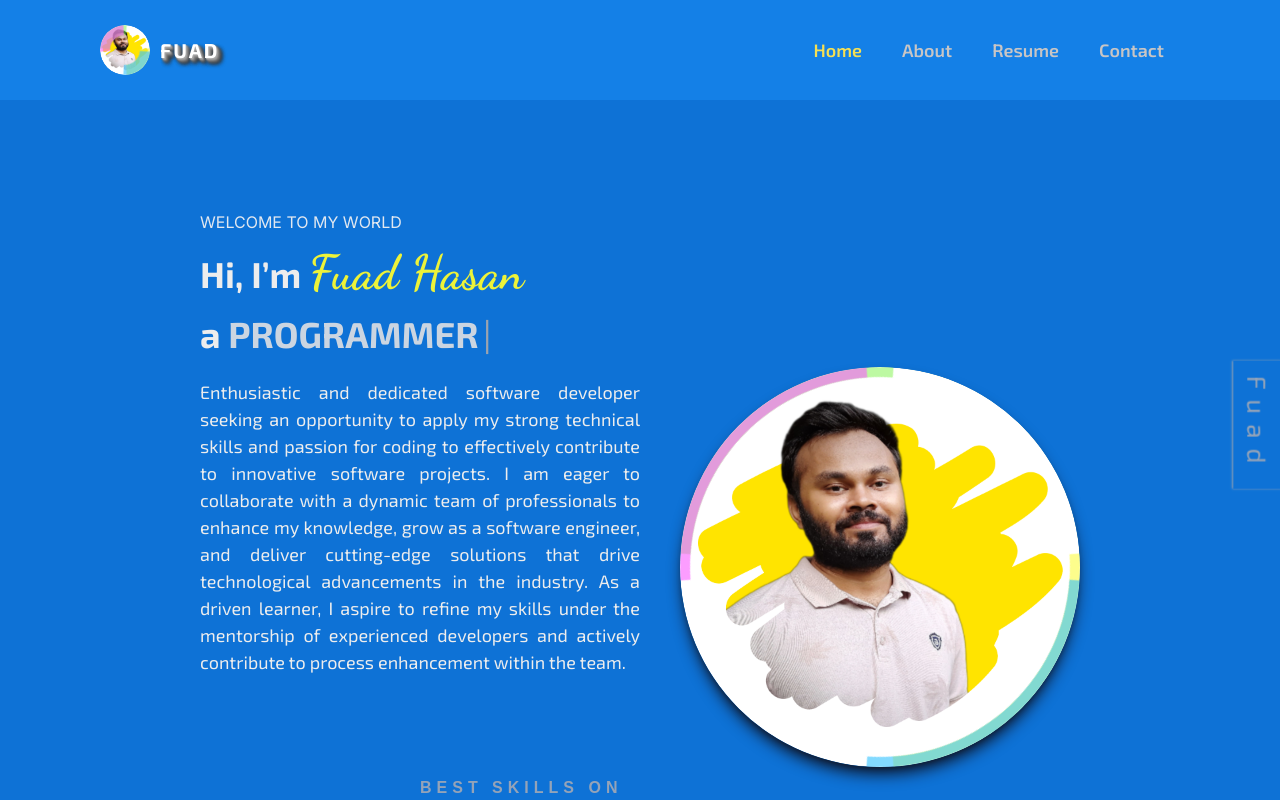
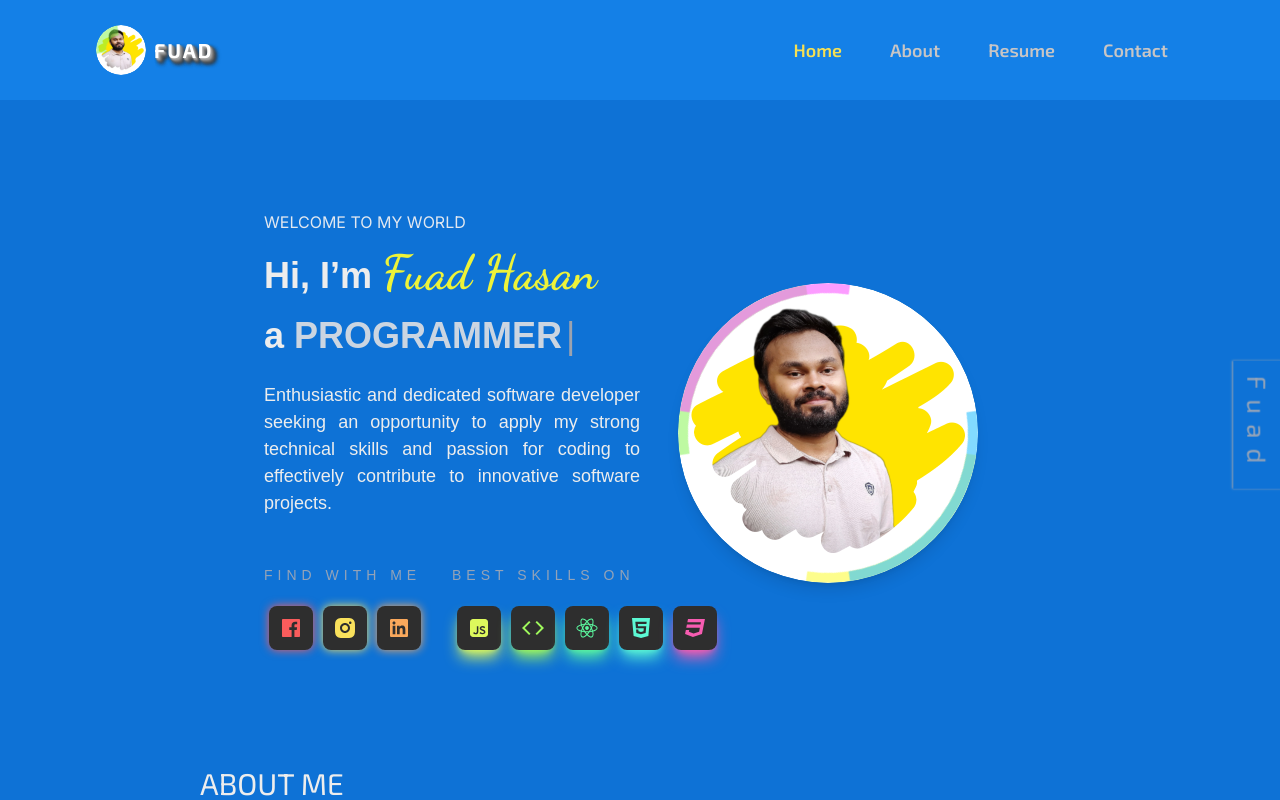
Before and after one commit to fuad-hasan-safat/fuad-hasan-safat, a Next.js app: page / in a window 1280 px wide. Shown: the top 800 px of the page. Built offline with nearby package versions, Linux system fonts and the light colour scheme; a web font is replaced by a local one.

Commit message:
home component response

```diff
--- a/components/Fullbody.tsx
+++ b/components/Fullbody.tsx
@@ -52,7 +52,7 @@ export default function Fullbody() {
     return (
         <>
             <Header sectionRefs={sectionRefs} />
-            <div id='fullcombinepage' className='relative px-[200px]'>
+            <div id='fullcombinepage' className='relative px-[30px] md:px-[200px]'>
                 <h1 className='top-[50%] right-[-42px] z-[99999] fixed shadow-gray-400 shadow-sm hover:shadow-md hover:shadow-gray-200 px-[15px] py-[5px] font-exo_2 text-[26px] text-slate-400 hover:text-white tracking-[10px] cursor-pointer rotate-[90deg]'>
                     Fuad
                 </h1>
--- a/components/HomePage.tsx
+++ b/components/HomePage.tsx
@@ -1,6 +1,6 @@
 "use client";
-import Image from 'next/image';
-import { useState, useEffect } from 'react';
+import Image from "next/image";
+import { useState, useEffect } from "react";
 import IconContainer from "./IconContainer";
 import {
     RiFacebookBoxFill,
@@ -10,16 +10,14 @@ import {
     RiReactjsFill,
     RiCodeFill,
     RiHtml5Fill,
-    RiCss3Fill
-} from '@remixicon/react';
-import styles from './header/RotatingImage.module.css';
+    RiCss3Fill,
+} from "@remixicon/react";
+import styles from "./header/RotatingImage.module.css";
 
-
-const words = ['developer', 'programmer', 'Professional Coder'];
-
+const words = ["developer", "programmer", "Professional Coder"];
 
 export default function HomePage() {
-    const [currentWord, setCurrentWord] = useState('');
+    const [currentWord, setCurrentWord] = useState("");
     const [isDeleting, setIsDeleting] = useState(false);
     const [loopNum, setLoopNum] = useState(0);
     const [charIndex, setCharIndex] = useState(0);
@@ -27,7 +25,9 @@ export default function HomePage() {
     useEffect(() => {
         const handleTyping = () => {
             const word = words[loopNum % words.length];
-            setCurrentWord(isDeleting ? word.substring(0, charIndex - 1) : word.substring(0, charIndex + 1));
+            setCurrentWord(
+                isDeleting ? word.substring(0, charIndex - 1) : word.substring(0, charIndex + 1)
+            );
             setCharIndex(charIndex + (isDeleting ? -1 : 1));
 
             if (!isDeleting && charIndex === word.length) {
@@ -43,35 +43,52 @@ export default function HomePage() {
         return () => clearTimeout(timer);
     }, [charIndex, isDeleting, loopNum]);
 
-
-
     const openFacebookProfile = () => {
-        window.open('https://www.facebook.com/fuad.safat.7', '_blank');
+        window.open("https://www.facebook.com/fuad.safat.7", "_blank");
     };
     const openInstagramProfile = () => {
-        window.open('https://www.instagram.com/fuadsafat', '_blank');
+        window.open("https://www.instagram.com/fuadsafat", "_blank");
     };
-
     const openLinkedInProfile = () => {
-        window.open('https://www.linkedin.com/in/fuad-hasan-safat', '_blank');
+        window.open("https://www.linkedin.com/in/fuad-hasan-safat", "_blank");
     };
 
     return (
-        <div className="flex flex-wrap items-center content-between w-full">
-            <div className="float-left w-[50%]">
-                <h6 className='font-inter text-[16px] text-slate-200 uppercase'>Welcome to My World</h6>
-                <h1 className="pt-[10px] font-bold font-exo_2 text-4xl leading-[60px]">
-                    Hi, I’m <span className="font-dancing_script text-[#edf339] text-5xl">Fuad Hasan</span><br />
-                    a <span className='text-slate-300 uppercase transition-all duration-300 ease-in-out'>{currentWord}</span>
+        <div className="flex md:flex-row flex-col-reverse items-center px-4 sm:px-8 lg:px-16 w-full">
+            {/* Left Section */}
+            <div className="w-full md:w-[50%] text-center md:text-left">
+                <h6 className="font-inter text-[14px] text-slate-200 sm:text-[16px] uppercase">
+                    Welcome to My World
+                </h6>
+                <h1 className="pt-3 font-bold text-2xl sm:text-4xl leading-[40px] sm:leading-[60px]">
+                    Hi, I’m{" "}
+                    <span className="font-dancing_script text-[#edf339] text-3xl sm:text-5xl">
+                        Fuad Hasan
+                    </span>
+                    <br />
+                    a{" "}
+                    <span className="text-slate-300 uppercase transition-all duration-300 ease-in-out">
+                        {currentWord}
+                    </span>
                     <span className="ml-1 font-extralight text-gray-400 typing-cursor">|</span>
                 </h1>
-                <p className='pt-[15px] font-exo_2 text-[18px] text-justify'>
-                Enthusiastic and dedicated software developer seeking an opportunity to apply my strong technical skills and passion for coding to effectively contribute to innovative software projects. I am eager to collaborate with a dynamic team of professionals to enhance my knowledge, grow as a software engineer, and deliver cutting-edge solutions that drive technological advancements in the industry. As a driven learner, I aspire to refine my skills under the mentorship of experienced developers and actively contribute to process enhancement within the team.                </p>
+                <p className="pt-4 text-[14px] text-justify sm:text-[18px]">
+                    Enthusiastic and dedicated software developer seeking an opportunity to apply
+                    my strong technical skills and passion for coding to effectively contribute to
+                    innovative software projects.
+                </p>
 
-                <section id='sociallink' className='flex flex-wrap items-center content-between pt-[100px] w-full'>
-                    <div className="w-[50%]">
-                        <h5 className="pb-[15px] font-semibold text-slate-400 uppercase tracking-[5px]">Find with me</h5>
-
+                {/* Social Links and Skills */}
+                <section
+                    id="sociallink"
+                    className="flex md:flex-row flex-col justify-between items-center pt-8 md:pt-12"
+                >
+                    {/* Social Links */}
+                    <div className="mb-6 md:mb-0 w-full md:w-[50%]">
+                        <h5 className="pb-4 text-slate-400 text-sm uppercase tracking-[5px]">
+                            Find with me
+                        </h5>
+                        <div className="flex justify-center md:justify-start space-x-4">
                             <IconContainer
                                 customClass="animate-swapColors1 transition-all duration-300 ease-in-out"
                                 isClickable={true}
@@ -79,7 +96,6 @@ export default function HomePage() {
                             >
                                 <RiFacebookBoxFill />
                             </IconContainer>
-
                             <IconContainer
                                 customClass="animate-swapColors2 transition-all duration-300 ease-in-out"
                                 isClickable={true}
@@ -87,7 +103,6 @@ export default function HomePage() {
                             >
                                 <RiInstagramFill />
                             </IconContainer>
-
                             <IconContainer
                                 customClass="animate-swapColors3 transition-all duration-300 ease-in-out"
                                 isClickable={true}
@@ -96,70 +111,56 @@ export default function HomePage() {
                                 <RiLinkedinBoxFill />
                             </IconContainer>
                         </div>
-                    <div className='w-[50%]'>
-                        <h5 className='pb-[15px] font-semibold text-slate-400 uppercase tracking-[5px]'>Best Skills On</h5>
+                    </div>
 
-                        <IconContainer
-                            customClass={'shadow-[#ddf95c] text-[#ddf95c]'}
-                        >
-                            <RiJavascriptFill
-                            />
-
+                    {/* Skills */}
+                    <div className="w-full md:w-[50%]">
+                        <h5 className="pb-4 text-slate-400 text-sm uppercase tracking-[5px]">
+                            Best Skills On
+                        </h5>
+                        <div className="flex justify-center md:justify-start space-x-4">
+                            <IconContainer customClass="shadow-[#ddf95c] text-[#ddf95c]">
+                                <RiJavascriptFill />
                             </IconContainer>
-
-                        <IconContainer
-                            customClass={'shadow-[#9ff95c] text-[#9ff95c]'}
-                        >
-                            <RiCodeFill
-                            />
+                            <IconContainer customClass="shadow-[#9ff95c] text-[#9ff95c]">
+                                <RiCodeFill />
                             </IconContainer>
-
-
-                        <IconContainer
-                            customClass={'shadow-[#5cf99f] text-[#5cf99f]'}
-                        >
-                            <RiReactjsFill
-                            />
-
+                            <IconContainer customClass="shadow-[#5cf99f] text-[#5cf99f]">
+                                <RiReactjsFill />
                             </IconContainer>
-
-                        <IconContainer
-                            customClass={'shadow-[#5cf9d4] text-[#5cf9d4]'}
-                        >
-                            <RiHtml5Fill
-                            />
-
+                            <IconContainer customClass="shadow-[#5cf9d4] text-[#5cf9d4]">
+                                <RiHtml5Fill />
                             </IconContainer>
-
-                        <IconContainer
-                            customClass={'shadow-[#f75cb1] text-[#f75cb1]'}
-                        >
-                            <RiCss3Fill
-                            />
-
+                            <IconContainer customClass="shadow-[#f75cb1] text-[#f75cb1]">
+                                <RiCss3Fill />
                             </IconContainer>
-
-
-
+                        </div>
                     </div>
                 </section>
             </div>
-            <div className="w-[50%]">
-                {/* <Image className='float-right' src="/profilepic/fuad.png" alt="fuad" width={400} height={400} /> */}
-                <div className={`${styles.imageContainer} z-[999] shadow-lg shadow-slate-900 hover:shadow-slate-500`}>
+
+            {/* Right Section */}
+            <div className="flex justify-center items-center mb-6 md:mb-0 w-full md:w-[50%]">
+                <div className={`${styles.imageContainer} shadow-lg hover:shadow-slate-500`}>
                     <Image
                         className={`${styles.profileImage}`}
                         src="/profilepic/fuad.png"
                         alt="fuad"
-                        width={400}
-                        height={400}
+                        width={300}
+                        height={300}
                     />
+                    {/* Conditionally render rings based on screen size */}
+                    {typeof window !== "undefined" && window.innerWidth > 768 && (
+                        <>
                             <div className={`${styles.ring}`}></div>
                             <div className={`${styles.ring}`}></div>
-                    <div className={`${styles.ring} `}></div>
                             <div className={`${styles.ring}`}></div>
+                            <div className={`${styles.ring}`}></div>
+                        </>
+                    )}
                 </div>
             </div>
+
         </div>
     );
-};
+}
--- a/components/header/Header.tsx
+++ b/components/header/Header.tsx
@@ -1,14 +1,14 @@
 "use client";
 import React, { useEffect, useState } from "react";
 import styles from "./header.module.css";
-import styles1 from './RotatingImageHeader.module.css';
+import styles1 from "./RotatingImageHeader.module.css";
 import Image from "next/image";
 import Button from "../Button";
 import { useDispatch, useSelector } from "@/lib/store";
 import { setActivePage } from "@/lib/features/header/headerSlice";
 import { RootState } from "@/lib/store";
+import { FaBars, FaTimes } from "react-icons/fa";
 
-// Define types for the sections and props
 type SectionRefs = {
   home: React.RefObject<HTMLElement>;
   about: React.RefObject<HTMLElement>;
@@ -23,12 +23,13 @@ interface HeaderProps {
 export default function Header({ sectionRefs }: HeaderProps) {
   const dispatch = useDispatch();
   const [isSticky, setIsSticky] = useState(false);
+  const [menuOpen, setMenuOpen] = useState(false);
   const activePage = useSelector((state: RootState) => state.header.activePage);
 
   const handleNavigation = (page: keyof SectionRefs) => {
     dispatch(setActivePage(page));
+    setMenuOpen(false); // Close menu on navigation
 
-    // Smooth scroll to the section
     if (sectionRefs[page].current) {
       sectionRefs[page].current.scrollIntoView({
         behavior: "smooth",
@@ -41,20 +42,18 @@ export default function Header({ sectionRefs }: HeaderProps) {
     const handleScroll = () => setIsSticky(window.scrollY > 100);
     window.addEventListener("scroll", handleScroll);
 
-    // IntersectionObserver logic
     const observer = new IntersectionObserver(
       (entries) => {
         entries.forEach((entry) => {
           if (entry.isIntersecting) {
             const sectionId = entry.target.getAttribute("id") as keyof SectionRefs;
-            dispatch(setActivePage(sectionId)); // Update the active page in Redux
+            dispatch(setActivePage(sectionId));
           }
         });
       },
-      { threshold: 0.6 } // Adjust threshold to control when a section is considered "in view"
+      { threshold: 0.6 }
     );
 
-    // Observe all sections
     Object.keys(sectionRefs).forEach((key) => {
       const ref = sectionRefs[key as keyof SectionRefs];
       if (ref.current) observer.observe(ref.current);
@@ -62,41 +61,63 @@ export default function Header({ sectionRefs }: HeaderProps) {
 
     return () => {
       window.removeEventListener("scroll", handleScroll);
-      observer.disconnect(); // Clean up observer
+      observer.disconnect();
     };
   }, [sectionRefs, dispatch]);
 
-
   return (
-        <header className={`${styles.header} ${isSticky ? styles.sticky : ''}`}>
-            <div className="flex justify-between items-center px-[100px] h-[100px] font-exo_2 text-[18px]">
-                <div onClick={() => handleNavigation('home')} className="flex flex-row items-center space-x-[10px] cursor-pointer">
-                    {/* <Image src={'/profilepic/fuad.png'} width={50} height={50} alt="" /> */}
+    <header className={`${styles.header} ${isSticky ? styles.sticky : ""}`}>
+      <div className="flex justify-between items-center px-6 md:px-24 h-16 md:h-[100px] font-exo_2 text-[18px]">
+        <div onClick={() => handleNavigation("home")} className="flex items-center space-x-2 cursor-pointer">
           <div className={styles1.imageContainer}>
             <Image
-                        className={`${styles1.profileImage} float-right`}
+              className={`${styles1.profileImage}`}
               src="/profilepic/fuad.png"
-                        alt="fuad"
+              alt="Fuad"
               width={50}
               height={50}
             />
             <div className={`${styles1.ring}`}></div>
-                    <div className={`${styles1.ring}`}></div>
-                    <div className={`${styles1.ring}`}></div>
-                    <div className={`${styles1.ring}`}></div>
           </div>
           <p className={`text-[20px] font-semibold tracking-widest ${styles.text3d}`}>Fuad</p>
         </div>
-                <div className={`flex flex-row space-x-2`}>
-                    <Button text="Home" onClick={() => handleNavigation('home')}
-                        className={activePage === 'home' ? 'text-[#f6e054]' : 'text-[#c8c5c5]'} />
-                    <Button text="About" onClick={() => handleNavigation('about')}
-                        className={activePage === 'about' ? 'text-[#f6e054]' : 'text-[#c8c5c5]'} />
-                    <Button text="Resume" onClick={() => handleNavigation('resume')}
-                        className={activePage === 'resume' ? 'text-[#f6e054]' : 'text-[#c8c5c5]'} />
-                    <Button text="Contact" onClick={() => handleNavigation('contact')}
-                        className={activePage === 'contact' ? 'text-[#f6e054]' : 'text-[#c8c5c5]'} />
+
+        {/* Hamburger Icon */}
+        <div className="md:hidden">
+          {menuOpen ? (
+            <FaTimes size={24} onClick={() => setMenuOpen(false)} className="cursor-pointer" />
+          ) : (
+            <FaBars size={24} onClick={() => setMenuOpen(true)} className="cursor-pointer" />
+          )}
         </div>
+
+        {/* Navigation Menu */}
+        <nav
+          className={`${
+            menuOpen ? "flex" : "hidden "
+          } absolute md:static top-16 left-0 w-full md:w-auto bg-gray-900 md:bg-transparent flex-col md:flex-row items-center space-y-2 md:space-y-0 md:flex md:space-x-4 z-[999999999]`}
+        >
+          <Button
+            text="Home"
+            onClick={() => handleNavigation("home")}
+            className={activePage === "home" ? "text-[#f6e054]" : "text-[#c8c5c5]"}
+          />
+          <Button
+            text="About"
+            onClick={() => handleNavigation("about")}
+            className={activePage === "about" ? "text-[#f6e054]" : "text-[#c8c5c5]"}
+          />
+          <Button
+            text="Resume"
+            onClick={() => handleNavigation("resume")}
+            className={activePage === "resume" ? "text-[#f6e054]" : "text-[#c8c5c5]"}
+          />
+          <Button
+            text="Contact"
+            onClick={() => handleNavigation("contact")}
+            className={activePage === "contact" ? "text-[#f6e054]" : "text-[#c8c5c5]"}
+          />
+        </nav>
       </div>
     </header>
   );
--- a/components/header/RotatingImage.module.css
+++ b/components/header/RotatingImage.module.css
@@ -1,32 +1,22 @@
 .imageContainer {
   position: relative;
-  width: 400px;
-  height: 400px;
+  /* width: 400px;
+  height: 400px; */
   display: inline-block;
   float: right;
-  overflow: hidden;
-  /* Ensure anything that goes outside is hidden */
-  border-radius: 50%;
-  /* Add this to make the container circular */
+  overflow: hidden; /* Ensures anything outside is hidden */
+  border-radius: 50%; /* Makes the container circular */
 }
 
 .profileImage {
   border-radius: 50%;
-  transition: transform 0.3s ease;
-  /* Smooth scaling effect */
+  transition: transform 0.3s ease, filter 0.3s ease; /* Smooth scaling and brightness effects */
 }
 
 .imageContainer:hover .profileImage {
   filter: brightness(90%);
-  transform: scale(1.1);
-  /* Scale on hover */
-
-  --tw-shadow: 0 4px 6px -1px rgb(0 0 0 / 0.1), 0 2px 4px -2px rgb(0 0 0 / 0.1);
-  --tw-shadow-colored: 0 4px 6px -1px var(--tw-shadow-color), 0 2px 4px -2px var(--tw-shadow-color);
-  box-shadow: var(--tw-ring-offset-shadow, 0 0 #0000), var(--tw-ring-shadow, 0 0 #0000), var(--tw-shadow);
-
-  --tw-shadow-color: #cbd5e1;
-  --tw-shadow: var(--tw-shadow-colored);
+  transform: scale(1.1); /* Slight zoom on hover */
+  box-shadow: 0 4px 6px -1px rgba(0, 0, 0, 0.1), 0 2px 4px -2px rgba(0, 0, 0, 0.1); /* Adds shadow effect */
 }
 
 .ring {
@@ -37,61 +27,44 @@
   height: 100%;
   border-radius: 50%;
   border: 10px solid transparent;
-  animation: rotateRing 7s linear infinite;
+  animation: rotateRing 7s linear infinite; /* Infinite rotation */
 }
 
-/* First ring - 25% in red */
+/* First ring */
 .ring:nth-of-type(1) {
-  border-top: 10px solid #7ef44781;
-  /* Visible quarter */
-  transform: rotate(45deg);
-  z-index: 10;
-  /* Offset to position correctly */
-  --tw-shadow: 0 4px 6px -1px rgb(0 0 0 / 0.1), 0 2px 4px -2px rgb(0 0 0 / 0.1);
-
+  border-top: 10px solid rgba(126, 244, 71, 0.5); /* Light green */
+  transform: rotate(45deg); /* Position offset */
+  z-index: 1;
 }
 
-/* Second ring - 25% in green */
+/* Second ring */
 .ring:nth-of-type(2) {
-  border-right: 10px solid #fdfd54ab;
-  /* Visible quarter */
-  animation-direction: reverse;
+  border-right: 10px solid rgba(253, 253, 84, 0.67); /* Light yellow */
+  animation-direction: reverse; /* Reverse rotation */
   transform: rotate(-45deg);
-  /* Offset to position correctly */
-  z-index: 20;
-  --tw-shadow: 0 4px 6px -1px rgb(0 0 0 / 0.1), 0 2px 4px -2px rgb(0 0 0 / 0.1);
-
-
+  z-index: 2;
 }
 
-/* Third ring - 25% in orange */
+/* Third ring */
 .ring:nth-of-type(3) {
-  border-bottom: 10px solid #30c1ff98;
-  /* Visible quarter */
+  border-bottom: 10px solid rgba(48, 193, 255, 0.6); /* Light blue */
   transform: rotate(120deg);
-  /* Offset to position correctly */
-  z-index: 30;
-  --tw-shadow: 0 4px 6px -1px rgb(0 0 0 / 0.1), 0 2px 4px -2px rgb(0 0 0 / 0.1);
-
+  z-index: 3;
 }
 
-/* Fourth ring - 25% in blue */
+/* Fourth ring */
 .ring:nth-of-type(4) {
-  border-left: 10px solid #fa5eff9b;
-  /* Visible quarter */
-  animation-direction: reverse;
+  border-left: 10px solid rgba(250, 94, 255, 0.61); /* Light pink */
+  animation-direction: reverse; /* Reverse rotation */
   transform: rotate(-120deg);
-  /* Offset to position correctly */
-  z-index: 40;
-  --tw-shadow: 0 4px 6px -1px rgb(0 0 0 / 0.1), 0 2px 4px -2px rgb(0 0 0 / 0.1);
-
+  z-index: 4;
 }
 
+/* Smooth rotation animation for the rings */
 @keyframes rotateRing {
   0% {
     transform: rotate(0deg);
   }
-
   100% {
     transform: rotate(360deg);
   }
--- a/components/header/header.module.css
+++ b/components/header/header.module.css
@@ -6,6 +6,7 @@
 	transition: all 0.3s ease;
 	opacity: 1;
 	transform: translateY(0);
+	z-index: 9999;
 }
 
 .header.sticky {
--- a/package.json
+++ b/package.json
@@ -18,6 +18,7 @@
     "next": "15.0.2",
     "react": "^18.3.1",
     "react-dom": "^18.3.1",
+    "react-icons": "^5.4.0",
     "react-redux": "^9.1.2"
   },
   "devDependencies": {
```
Also changed, not shown: 1 other file (tests, documents, lock files or other folders). Lines whose indentation alone changed are shown as unchanged.
